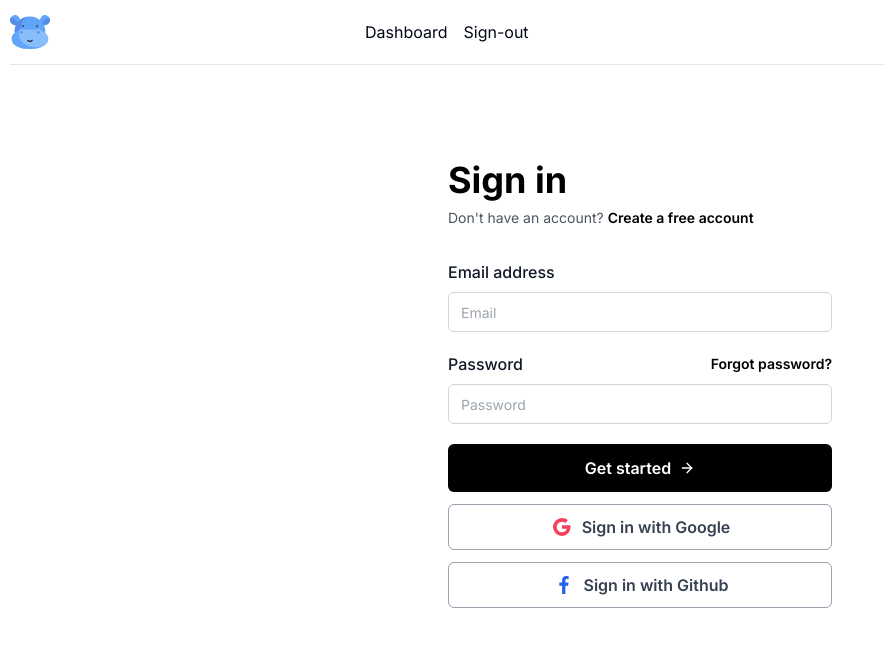
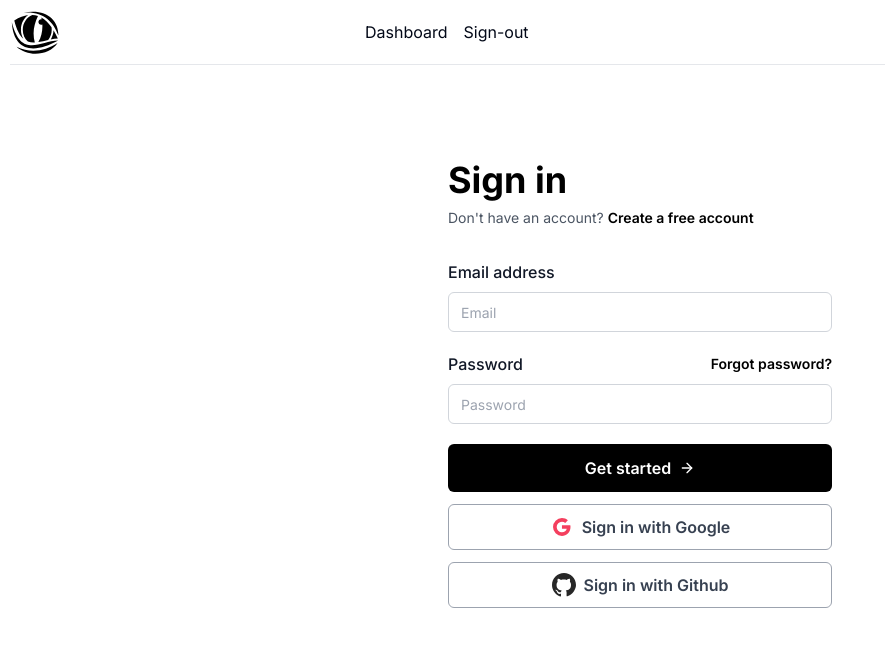
Before and after one commit to ajaybishtsde/digishop, a Next.js app: page /login in a window 1280 px wide. Shown: the top 646 px of the page, without its empty margins (0-885 px from the left). Built offline with nearby package versions, Linux system fonts and the light colour scheme.

Commit message:
added google signin

```diff
--- a/src/app/(auth)/login/page.tsx
+++ b/src/app/(auth)/login/page.tsx
@@ -39,6 +39,12 @@ export default function Login() {
   };
   const gitHubSignIn = () => {
     signIn("github", {
+      callbackUrl: "/",
+      redirect: true,
+    });
+  };
+  const googleSignIn = () => {
+    signIn("google", {
       callbackUrl: "/",
       redirect: true,
     });
@@ -135,6 +141,7 @@ export default function Login() {
               <button
                 type="button"
                 className="relative inline-flex w-full items-center justify-center rounded-md border border-gray-400 bg-white px-3.5 py-2.5 font-semibold text-gray-700 transition-all duration-200 hover:bg-gray-100 hover:text-black focus:bg-gray-100 focus:text-black focus:outline-none"
+                onClick={googleSignIn}
               >
                 <span className="mr-2 inline-block">
                   <svg
@@ -155,12 +162,12 @@ export default function Login() {
               >
                 <span className="mr-2 inline-block">
                   <svg
-                    className="h-6 w-6 text-[#2563EB]"
+                    className="h-6 w-6 text-[#272727]"
                     xmlns="http://www.w3.org/2000/svg"
                     viewBox="0 0 24 24"
                     fill="currentColor"
                   >
-                    <path d="M13.397 20.997v-8.196h2.765l.411-3.209h-3.176V7.548c0-.926.258-1.56 1.587-1.56h1.684V3.127A22.336 22.336 0 0 0 14.201 3c-2.444 0-4.122 1.492-4.122 4.231v2.355H7.332v3.209h2.753v8.202h3.312z"></path>
+                    <path d="M12 0C5.373 0 0 5.373 0 12c0 5.303 3.438 9.8 8.207 11.387.6.11.793-.258.793-.577 0-.285-.01-1.04-.015-2.04-3.209.702-3.878-1.54-3.878-1.54-.523-1.326-1.276-1.678-1.276-1.678-1.043-.713.08-.698.08-.698 1.154.08 1.763 1.184 1.763 1.184 1.025 1.754 2.688 1.244 3.34.953.104-.743.4-1.244.726-1.527-2.54-.287-5.202-1.27-5.202-5.633 0-1.244.447-2.26 1.184-3.057-.12-.288-.513-1.444.112-3.004 0 0 .952-.305 3.12 1.164.905-.252 1.872-.378 2.834-.382.963.004 1.93.13 2.834.382 2.167-1.469 3.12-1.164 3.12-1.164.626 1.56.233 2.716.115 3.004.722.797 1.18 1.813 1.18 3.057 0 4.375-2.665 5.344-5.214 5.625.41.352.778 1.044.778 2.104 0 1.517-.014 2.736-.014 3.102 0 .32.19.692.799.574C20.565 21.798 24 16.303 24 12c0-6.627-5.373-12-12-12" />
                   </svg>
                 </span>
                 Sign in with Github
--- a/src/app/(auth)/register/page.tsx
+++ b/src/app/(auth)/register/page.tsx
@@ -162,15 +162,15 @@ export default function Signup() {
               >
                 <span className="mr-2 inline-block">
                   <svg
-                    className="h-6 w-6 text-[#2563EB]"
+                    className="h-6 w-6 text-[#2d2e2e]"
                     xmlns="http://www.w3.org/2000/svg"
                     viewBox="0 0 24 24"
                     fill="currentColor"
                   >
-                    <path d="M13.397 20.997v-8.196h2.765l.411-3.209h-3.176V7.548c0-.926.258-1.56 1.587-1.56h1.684V3.127A22.336 22.336 0 0 0 14.201 3c-2.444 0-4.122 1.492-4.122 4.231v2.355H7.332v3.209h2.753v8.202h3.312z"></path>
+                    <path d="M12 0C5.373 0 0 5.373 0 12c0 5.303 3.438 9.8 8.207 11.387.6.11.793-.258.793-.577 0-.285-.01-1.04-.015-2.04-3.209.702-3.878-1.54-3.878-1.54-.523-1.326-1.276-1.678-1.276-1.678-1.043-.713.08-.698.08-.698 1.154.08 1.763 1.184 1.763 1.184 1.025 1.754 2.688 1.244 3.34.953.104-.743.4-1.244.726-1.527-2.54-.287-5.202-1.27-5.202-5.633 0-1.244.447-2.26 1.184-3.057-.12-.288-.513-1.444.112-3.004 0 0 .952-.305 3.12 1.164.905-.252 1.872-.378 2.834-.382.963.004 1.93.13 2.834.382 2.167-1.469 3.12-1.164 3.12-1.164.626 1.56.233 2.716.115 3.004.722.797 1.18 1.813 1.18 3.057 0 4.375-2.665 5.344-5.214 5.625.41.352.778 1.044.778 2.104 0 1.517-.014 2.736-.014 3.102 0 .32.19.692.799.574C20.565 21.798 24 16.303 24 12c0-6.627-5.373-12-12-12" />
                   </svg>
                 </span>
-                Sign up with Facebook
+                Sign up with Github
               </button>
             </div>
           </div>
--- a/src/app/api/auth/[...nextauth]/options.ts
+++ b/src/app/api/auth/[...nextauth]/options.ts
@@ -3,9 +3,13 @@ import { connect } from "@/database/mongo.config";
 import { User } from "@/model/user";
 import { AuthOptions } from "next-auth";
 import CredentialsProvider from "next-auth/providers/credentials";
+import Google from "next-auth/providers/google";
 export const authOptions: AuthOptions = {
-  // pages: {
-  //   signIn: "/login",
+  pages: {
+    signIn: "/login",
+  },
+  // session: {
+  //   strategy: "jwt",
   // },
   callbacks: {
     async signIn({ user, account, profile, credentials, email }) {
@@ -25,6 +29,7 @@ export const authOptions: AuthOptions = {
   },
   providers: [
     CredentialsProvider({
+      id: "credentials",
       name: "Credentials",
       credentials: {
         email: {
@@ -54,8 +59,12 @@ export const authOptions: AuthOptions = {
       },
     }),
     GitHubProvider({
-      clientId: process.env.GIT_ID as string,
+      clientId: process.env.GIT_CLIENT as string,
       clientSecret: process.env.GIT_SECRET as string,
+    }),
+    Google({
+      clientId: process.env.GOOGLE_CLIENT as string,
+      clientSecret: process.env.GOOGLE_SECRET as string,
     }),
   ],
 };
--- a/src/components/icons.tsx
+++ /dev/null
@@ -1,89 +0,0 @@
-import { LucideProps } from "lucide-react";
-
-export const Icons = {
-  logo: (props: LucideProps) => (
-    <svg {...props} viewBox="0 0 512 512">
-      <g>
-        <path
-          d="M105.67 56.012c24.601 24.601 41.244 81.13 16.643 105.731s-81.13 7.958-105.731-16.643-20.623-60.509 3.978-85.11 60.509-28.579 85.11-3.978z"
-          fill="#60a5fa"
-          data-original="#abdfeb"
-          opacity="1"
-        ></path>
-        <path
-          d="M111.097 169.375c-9.754-53.933-61.535-93.098-102.131-94.531-13.495 22.793-12.381 50.26 7.615 70.256 21.368 21.367 66.817 36.724 94.516 24.275z"
-          fill="#558ce7"
-          data-original="#8bcdd8"
-          opacity="1"
-        ></path>
-        <path
-          d="M406.33 56.012c-24.601 24.601-41.244 81.13-16.643 105.731s81.13 7.958 105.731-16.643 20.623-60.509-3.978-85.11-60.509-28.579-85.11-3.978z"
-          fill="#60a5fa"
-          data-original="#abdfeb"
-          opacity="1"
-        ></path>
-        <path
-          d="M400.903 169.375c9.754-53.933 61.535-93.098 102.13-94.531 13.495 22.793 12.381 50.26-7.615 70.256-21.367 21.367-66.816 36.724-94.515 24.275z"
-          fill="#558ce7"
-          data-original="#8bcdd8"
-          opacity="1"
-        ></path>
-        <ellipse
-          cx="256"
-          cy="244.04"
-          rx="196.34"
-          ry="186.42"
-          fill="#60a5fa"
-          data-original="#abdfeb"
-          opacity="1"
-        ></ellipse>
-        <path
-          d="M165.588 196.685a7.5 7.5 0 0 1-7.5-7.5v-15.008a7.5 7.5 0 0 1 15 0v15.008a7.5 7.5 0 0 1-7.5 7.5zM346.412 196.685a7.5 7.5 0 0 1-7.5-7.5v-15.008a7.5 7.5 0 0 1 15 0v15.008a7.5 7.5 0 0 1-7.5 7.5z"
-          fill="#222222"
-          data-original="#464d59"
-          opacity="1"
-        ></path>
-        <path
-          d="M212.03 62.322c-87.266 18.957-152.372 93.12-152.372 181.723 0 102.957 87.905 186.42 196.342 186.42 19.952 0 39.204-2.835 57.346-8.087C85.074 329.977 119.169 118.281 212.03 62.322z"
-          fill="#558ce7"
-          data-original="#8bcdd8"
-          opacity="1"
-        ></path>
-        <path
-          d="M409.201 247.067c-3.993-1.525-7.205-4.522-9.287-8.256-7.292-13.082-21.262-21.931-37.303-21.931a42.466 42.466 0 0 0-25.912 8.775c-2.706 2.072-6.138 2.964-9.522 2.563-22.448-2.662-46.36-3.941-71.178-3.941-24.818 0-48.73 1.279-71.178 3.941-3.384.401-6.816-.491-9.522-2.563a42.466 42.466 0 0 0-25.912-8.775c-16.04 0-30.01 8.85-37.303 21.931-2.081 3.734-5.293 6.731-9.287 8.256-49.69 18.976-81.141 50.52-81.141 97.301 0 85.459 104.919 128.202 234.342 128.202S490.34 429.827 490.34 344.368c.002-46.782-31.448-78.325-81.139-97.301z"
-          fill="#87befb"
-          data-original="#b9e8ef"
-          opacity="1"
-        ></path>
-        <path
-          d="M256 383.302a44.19 44.19 0 0 1-33.317-15.175 7.5 7.5 0 0 1 11.309-9.855 29.192 29.192 0 0 0 22.009 10.03 29.195 29.195 0 0 0 22.009-10.03 7.501 7.501 0 0 1 11.309 9.855A44.197 44.197 0 0 1 256 383.302z"
-          fill="#222222"
-          data-original="#464d59"
-          opacity="1"
-        ></path>
-        <circle
-          cx="149.39"
-          cy="259.56"
-          r="15.519"
-          fill="#558ce7"
-          data-original="#8bcdd8"
-          opacity="1"
-        ></circle>
-        <circle
-          cx="362.61"
-          cy="259.56"
-          r="15.519"
-          fill="#558ce7"
-          data-original="#8bcdd8"
-          opacity="1"
-        ></circle>
-        <path
-          d="M416.18 443.185c-246.851 43.269-311.115-113.303-300.169-158.197.615-2.522.695-5.142.379-7.719-2.455-20.031 5.053-45.274 18.266-57.764a42.819 42.819 0 0 0-22.705 19.548c-2.002 3.647-5.171 6.496-9.059 7.978-49.745 18.972-81.235 50.526-81.235 97.337 0 85.459 104.919 128.202 234.342 128.202 61.953 0 118.279-9.801 160.181-29.385z"
-          fill="#60a5fa"
-          data-original="#abdfeb"
-          opacity="1"
-        ></path>
-      </g>
-    </svg>
-  ),
-};
--- a/src/components/navbar.tsx
+++ b/src/components/navbar.tsx
@@ -1,8 +1,8 @@
 "use client";
 import Link from "next/link";
 import MaxWidthWrapper from "./maxWidthWrapper";
-import { Icons } from "./icons";
 import { signOut } from "next-auth/react";
+import Image from "next/image";
 
 const Navbar = () => {
   return (
@@ -13,7 +13,12 @@ const Navbar = () => {
             <div className="flex h-16 items-center justify-between">
               <div className="ml-4 flex lg:ml-0 w-3/12">
                 <Link href="/">
-                  <Icons.logo className="h-10 w-10" />
+                  <Image
+                    src="/beast-eye-svgrepo-com.svg"
+                    height={50}
+                    width={50}
+                    alt="logo"
+                  />
                 </Link>
               </div>
               <div className="hidden z-50 lg:ml-8 lg:block lg:self:stretch w-9/12 justify-between">
--- a/src/database/mongo.config.tsx
+++ b/src/database/mongo.config.tsx
@@ -1,7 +1,7 @@
 import mongoose from "mongoose";
 export function connect() {
   mongoose
-    .connect(process.env.MONGO_URI as string, {
+    .connect(process.env.MONGO_URL as string, {
       tls: true,
     })
     .then(() => console.log("connected"))
--- a/src/middleware.ts
+++ /dev/null
@@ -1,9 +0,0 @@
-export { default } from "next-auth/middleware";
-import { NextRequest, NextResponse } from "next/server";
-export async function middleware(request: NextRequest) {
-  const { pathname } = request.nextUrl;
-
-  if (pathname == "/login" || pathname == "/admin/login") {
-    return NextResponse.next();
-  }
-}
```
Also changed, not shown: public/beast-eye-svgrepo-com.svg (added), public/github-color-svgrepo-com.svg (added).
